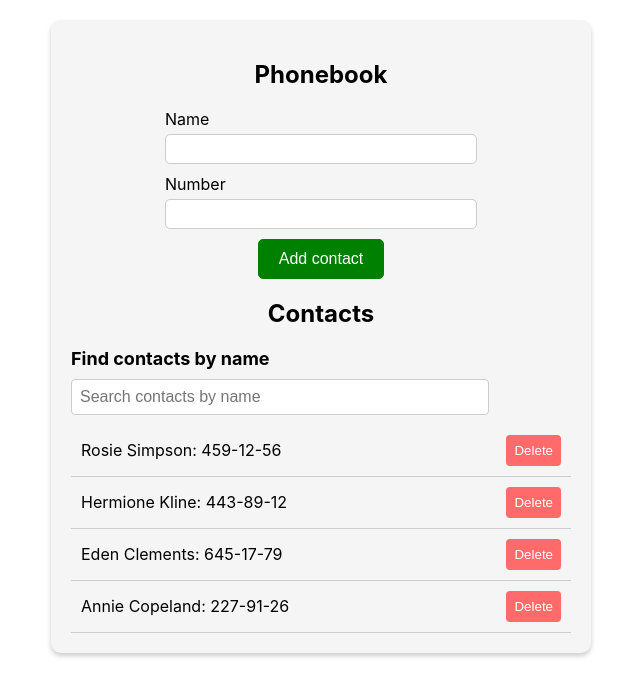
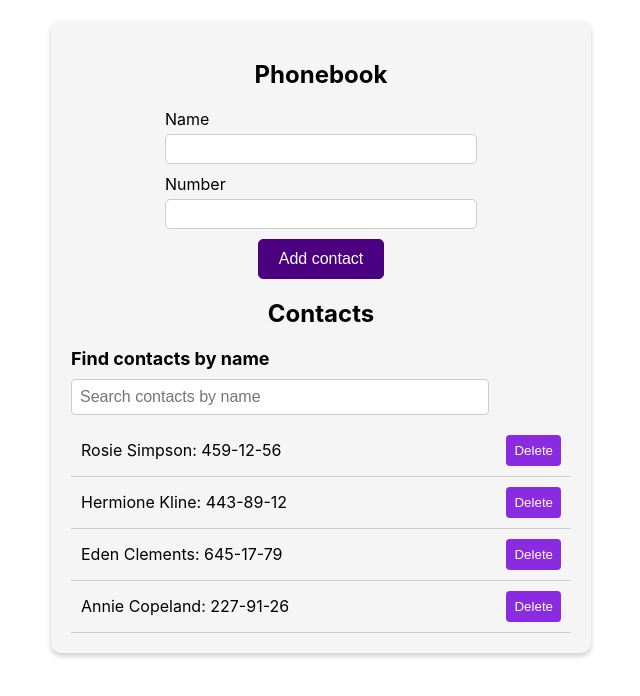
Before and after one commit to Totalinfonet/goit-react-hw-06-phonebook, a React (Create React App) app: page / in a window 1280 px wide. Shown: the top 696 px of the page, without its empty margins (319-959 px from the left). Built offline with nearby package versions, Linux system fonts and the light colour scheme.

Commit message:
Minor Styles Fixed

```diff
--- a/src/components/ContactForm/ContactForm.styled.js
+++ b/src/components/ContactForm/ContactForm.styled.js
@@ -32,8 +32,8 @@ export const Label = styled.label`
 export const Button = styled.button`
   padding: 10px 20px;
   border-radius: 5px;
-  border: 1px solid green;
-  background-color: green;
+  border: 1px solid indigo;
+  background-color: indigo;
   color: #fff;
   font-size: 16px;
   cursor: pointer;
@@ -41,7 +41,7 @@ export const Button = styled.button`
 
   &:hover {
     background-color: #fff;
-    color: green;
+    color: indigo;
   }
 
   &:active {
--- a/src/components/ContactItem/ContactItem.styled.js
+++ b/src/components/ContactItem/ContactItem.styled.js
@@ -10,7 +10,7 @@ export const Li = styled.li`
 
 export const DeleteButton = styled.button`
   border: none;
-  background-color: #ff6b6b;
+  background-color: blueviolet;
   color: #fff;
   padding: 8px;
   border-radius: 4px;
```
